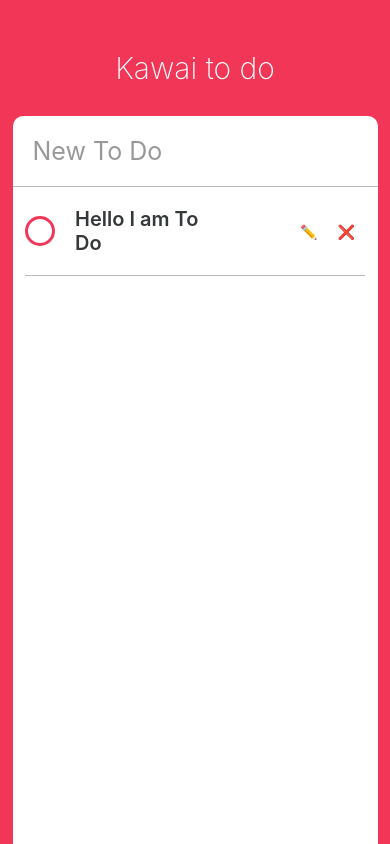
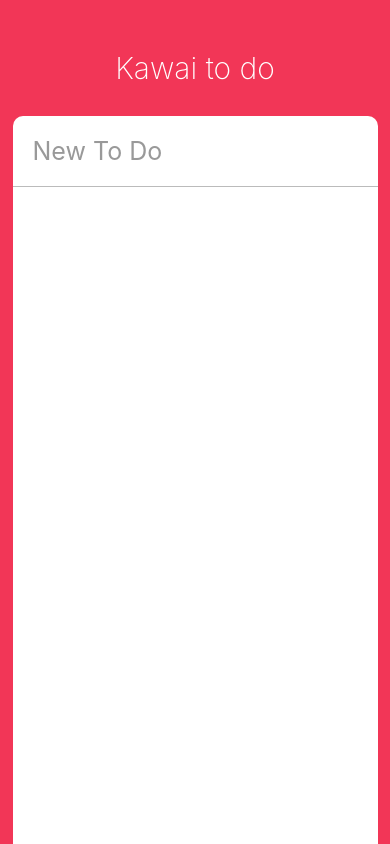
Before and after one commit to Wooyon/To-Do-App, a React Native app: screen / in a window 390 px wide. Built offline with nearby package versions, Linux system fonts and the light colour scheme.

Commit message:
#10 saveing To Dos part Two

```diff
--- a/App.js
+++ b/App.js
@@ -18,14 +18,16 @@
 export default class App extends React.Component {
   state = {
     newToDo: "",
-    loadedToDos: false
+    loadedToDos: false,
+    toDos: {}
   };
 
   componentDidMount = () => {
     this._loadToDos();
   };
   render() {
-    const { newToDo, loadedToDos } = this.state;
+    const { newToDo, loadedToDos, toDos } = this.state;
+    console.log(toDos);
     if (!loadedToDos) {
       return <AppLoading />;
     }
@@ -45,7 +47,9 @@
             onSubmitEditing={this._addToDo}
           ></TextInput>
           <ScrollView contentContainerStyle={styles.toDos}>
-            <ToDo text={"Hello I am To Do"} />
+            {Object.values(toDos).map(toDo => (
+              <ToDo key={toDo.id} deleteToDo={this._deleteToDo} {...toDo} />
+            ))}
           </ScrollView>
         </View>
       </View>
@@ -91,6 +95,17 @@
         return { ...newState };
       });
     }
+  };
+  _deleteToDo = id => {
+    this.setState(prevState => {
+      const toDos = prevState.toDos;
+      delete toDos[id];
+      const newState = {
+        ...prevState,
+        ...toDos
+      };
+      return { ...newState };
+    });
   };
 }
 
--- a/ToDo.js
+++ b/ToDo.js
@@ -7,18 +7,31 @@
   Dimensions,
   TextInput
 } from "react-native";
+import PropTypes from "prop-types";
 
 const { width, height } = Dimensions.get("window");
 
 export default class ToDo extends Component {
+  constructor(props) {
+    super(props);
+    this.setState({ toDoValue: props.text });
+  }
+  //컴포넌트가 렌더하자마자 작업한다. 기존의 _startEditing에 넣어주는 것보다 더 세련되어있다.
+  static propTypes = {
+    text: PropTypes.string.isRequired,
+    isCompleted: PropTypes.bool.isRequired,
+    deleteToDo: PropTypes.func.isRequired,
+    id: PropTypes.string.isRequired
+  };
+
   state = {
     isEditing: false,
-    isCompleted: false,
+
     toDoValue: ""
   };
   render() {
     const { isCompleted, isEditing, toDoValue } = this.state;
-    const { text } = this.props;
+    const { text, id, deleteToDo } = this.props;
     return (
       <View style={styles.container}>
         <View style={styles.column}>
@@ -70,7 +83,7 @@
                 <Text style={styles.actionText}>✏️</Text>
               </View>
             </TouchableOpacity>
-            <TouchableOpacity>
+            <TouchableOpacity onPressOut={() => deleteToDo(id)}>
               <View style={styles.actionContainer}>
                 <Text>❌</Text>
               </View>
@@ -89,7 +102,7 @@
   };
   _startEditing = () => {
     const { text } = this.props;
-    this.setState({ isEditing: true, toDoValue: text });
+    this.setState({ isEditing: true });
   };
   _finishEditing = () => {
     this.setState({
--- a/package.json
+++ b/package.json
@@ -9,6 +9,7 @@
   },
   "dependencies": {
     "expo": "^35.0.0",
+    "prop-types": "^15.7.2",
     "react": "16.8.3",
     "react-dom": "16.8.3",
     "react-native": "https://github.com/expo/react-native/archive/sdk-35.0.0.tar.gz",
```
